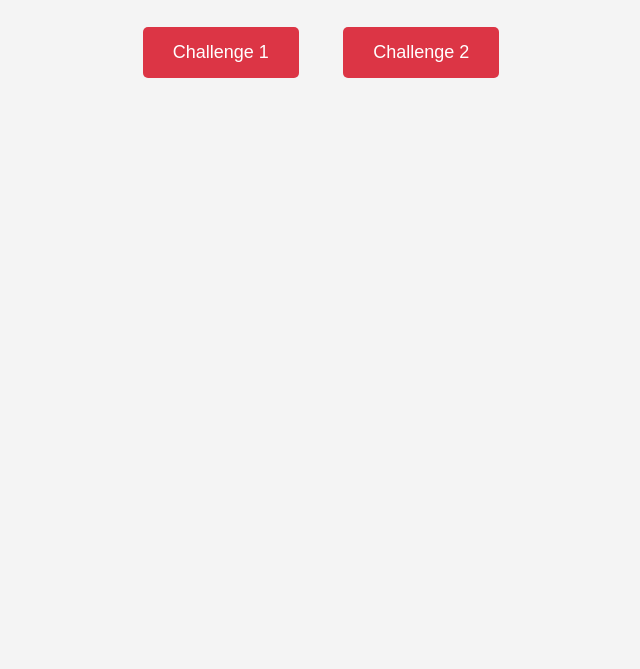
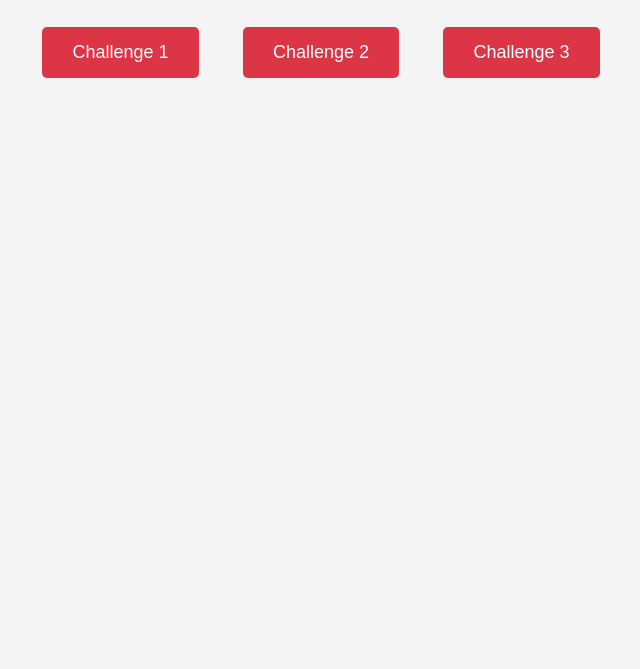
Before and after one commit to diedromeo/jj, a plain HTML site: page index.html in a window 1280 px wide. Shown: the part 131-800 px from the top of the page, without its empty margins (319-959 px from the left). Drawn offline with Linux system fonts and the light colour scheme.

Commit message:
Update index.html

```diff
--- a/index.html
+++ b/index.html
@@ -37,6 +37,7 @@
 
   <button class="btn" onclick="window.location.href='https://aa-5m0w.onrender.com/'">Challenge 1</button>
   <button class="btn" onclick="window.location.href='https://dddd-ixbg.onrender.com/'">Challenge 2</button>
+  <button class="btn" onclick="window.location.href='https://diedromeo.github.io/22/'">Challenge 3</button>
 
 </body>
 </html>
```
